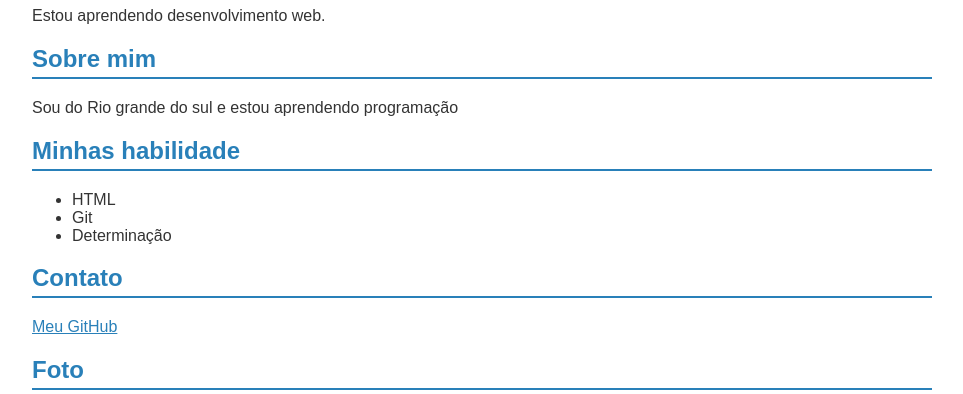
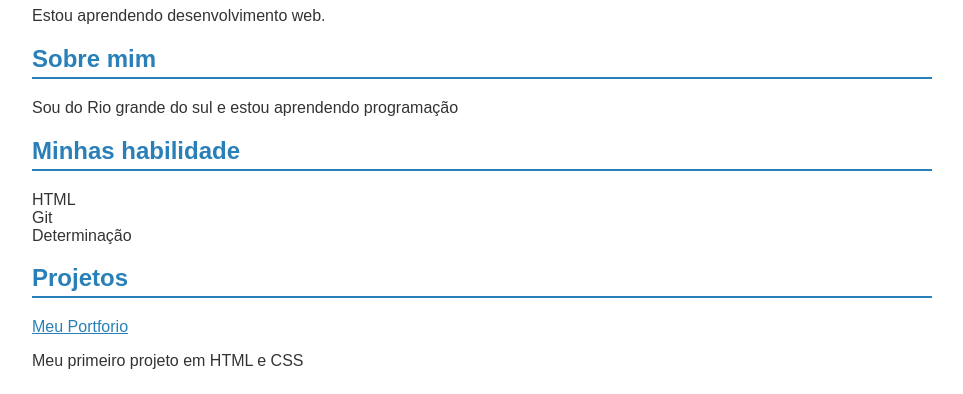
Before and after one commit to DevEliaas/meu-portfolio, a plain HTML site: page index.html in a window 1280 px wide. Shown: the part 113-507 px from the top of the page, without its empty margins (158-1121 px from the left). Drawn offline with Linux system fonts and the light colour scheme.

Commit message:
feat: adiciona secao de projetos

```diff
--- a/index.html
+++ b/index.html
@@ -19,6 +19,14 @@
         <li>Determinação</li>
     </ul>
 
+    <h2>Projetos</h2>
+    <ul>
+        <li>
+            <a href="https://github.com/DevEliaas/meu-portfolio">Meu Portforio</a>
+            <p>Meu primeiro projeto em HTML e CSS</p>
+        </li>
+    </ul>
+
     <h2>Contato</h2>
     <a href="https://github.com/DevEliaas">Meu GitHub</a>
 
--- a/style.css
+++ b/style.css
@@ -25,3 +25,8 @@ img {
   width: 120px;
   border-radius: 8px;
 }
+
+ul{
+    list-style: none;
+    padding: 0;
+}
```
